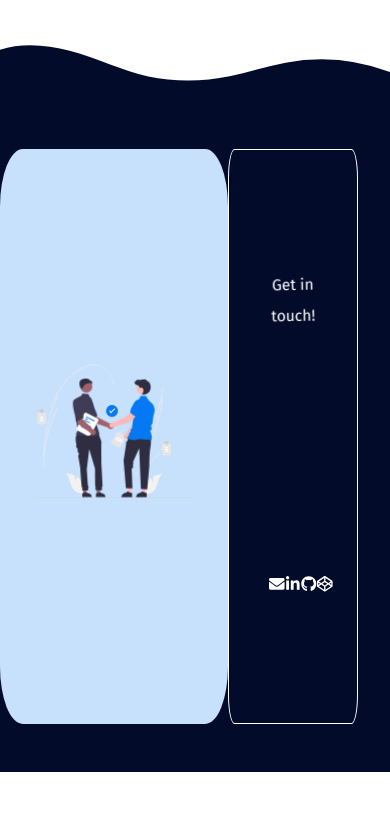
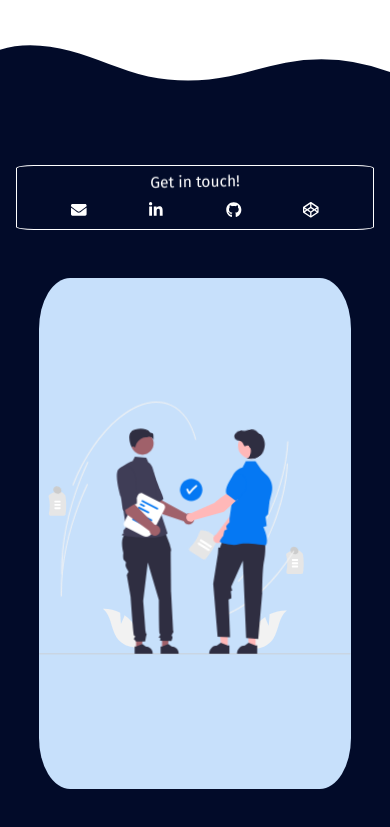
Before and after one commit to Nantakud/my_portfolio, a React (Create React App) app: page / in a window 390 px wide. Shown: the part 934-1761 px from the top of the page. Before the commit the page ends 1706 px from the top, so only its background shows below. Built offline with nearby package versions, Linux system fonts and the light colour scheme; a web font is replaced by a local one.

Commit message:
new feature - modify flex direction to column-reverse when screen shrinks

```diff
--- a/src/components/contact/contact.scss
+++ b/src/components/contact/contact.scss
@@ -25,15 +25,19 @@
     align-items: center;
     justify-content: space-around;
     padding: 3rem 0;
+    gap: 1rem;
+    @media screen and (max-width: 1000px) {
+      flex-direction: column-reverse;
+      gap: 2rem;
+    }
 
     .left {
-      background-color: rgb(200, 200, 200);
       background-color: $light-color;
-
       border-radius: 10%;
       padding: 2rem;
-      img {
-        width: 75%;
+      @media screen and (max-width: 1000px) {
+        padding: 0;
+        width: 80%;
       }
     }
     .right {
@@ -45,6 +49,10 @@
       display: flex;
       flex-direction: column;
       place-content: space-around;
+      @media screen and (max-width: 1000px) {
+        padding: 0;
+        margin: 1rem;
+      }
 
       .title {
         font-size: 4vw;
```
